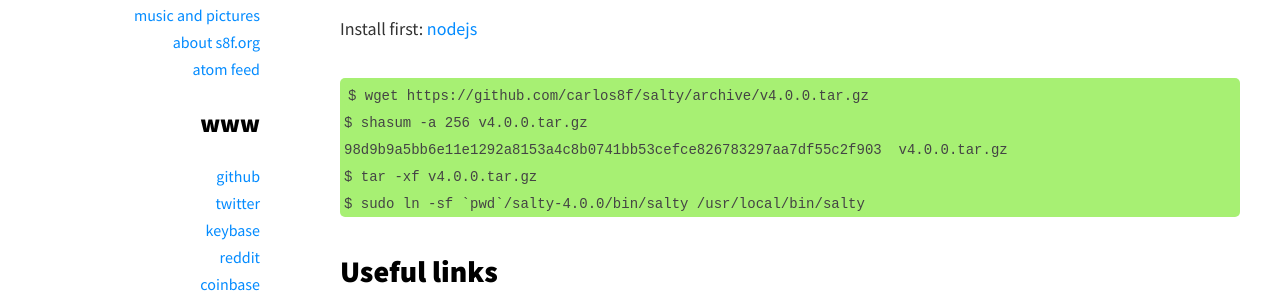
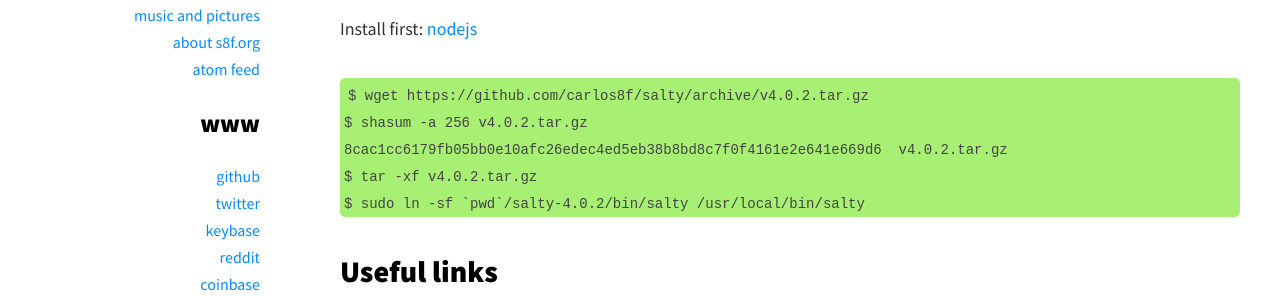
Before and after one commit to carlos8f/s8f.org, a Jekyll site: the page built from _posts/2016-06-02-1464902995.md, in a window 1280 px wide and 900 px high, scrolled down 1123 px. Shown: the part 172-469 px from the top of the window. Built offline with Jekyll 4.4.1, drawn with Linux system fonts in a browser that asks for light colours; some web fonts are replaced; a script that is not in the unit is left out; comment, search, counter and statistics services are not loaded.

Commit message:
update install hash

````diff
--- a/_posts/2016-06-02-1464902995.md
+++ b/_posts/2016-06-02-1464902995.md
@@ -46,11 +46,11 @@ $ brew install salty
 Install first: [nodejs](https://nodejs.org/)
 
 ```
-$ wget https://github.com/carlos8f/salty/archive/v4.0.0.tar.gz
-$ shasum -a 256 v4.0.0.tar.gz
-98d9b9a5bb6e11e1292a8153a4c8b0741bb53cefce826783297aa7df55c2f903  v4.0.0.tar.gz
-$ tar -xf v4.0.0.tar.gz
-$ sudo ln -sf `pwd`/salty-4.0.0/bin/salty /usr/local/bin/salty
+$ wget https://github.com/carlos8f/salty/archive/v4.0.2.tar.gz
+$ shasum -a 256 v4.0.2.tar.gz
+8cac1cc6179fb05bb0e10afc26edec4ed5eb38b8bd8c7f0f4161e2e641e669d6  v4.0.2.tar.gz
+$ tar -xf v4.0.2.tar.gz
+$ sudo ln -sf `pwd`/salty-4.0.2/bin/salty /usr/local/bin/salty
 ```
 
 ## Useful links
````
